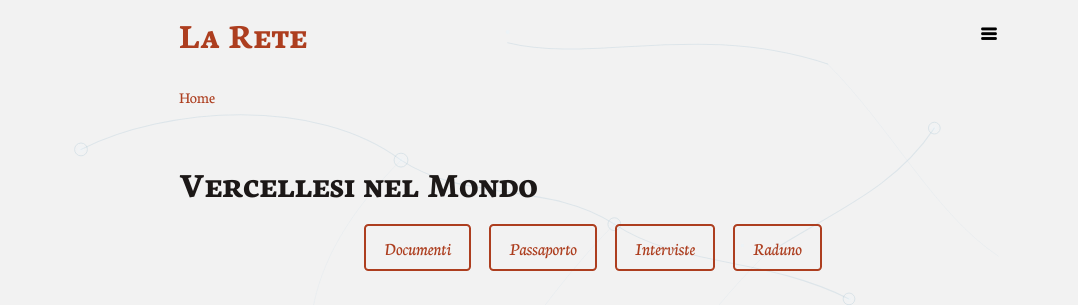
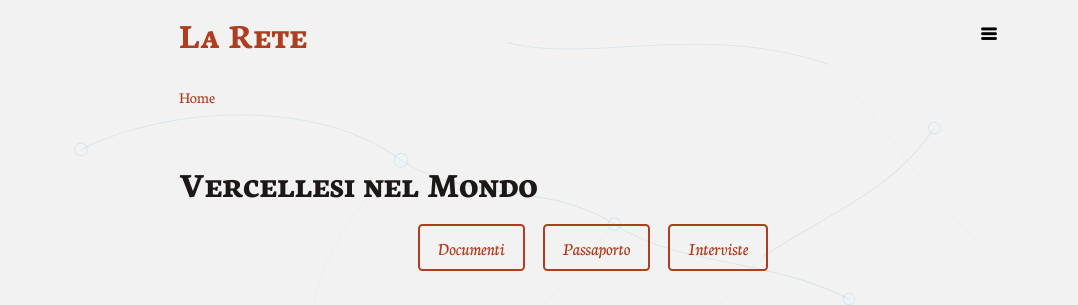
Before and after one commit to savissimo/la-rete-www, an Astro site in the folder src/: page /vercellesi-nel-mondo in a window 1280 px wide. Shown: the top 305 px of the page, without its empty margins (47-1125 px from the left). Built offline with nearby package versions, Linux system fonts and the light colour scheme; Astro itself is replaced by a stand-in of ours; grey boxes are pictures that could not be loaded; a web font is replaced by a local one.

Commit message:
Vercellesi nel Mondo - Tolto Raduno

```diff
--- a/src/src/pages/vercellesi-nel-mondo/index.astro
+++ b/src/src/pages/vercellesi-nel-mondo/index.astro
@@ -10,7 +10,7 @@ import withBase from "../../utils/withBase";
 			<li class="menu-vnm"><a class="btn btn-ghost" href={withBase('/vercellesi-nel-mondo/documenti')}>Documenti</a></li>
 			<li class="menu-vnm"><a class="btn btn-ghost" href={withBase('/vercellesi-nel-mondo/passaporto')}>Passaporto</a></li>
 			<li class="menu-vnm"><a class="btn btn-ghost" href={withBase('/vercellesi-nel-mondo/interviste')}>Interviste</a></li>
-			<li class="menu-vnm"><a class="btn btn-ghost" href={withBase('/vercellesi-nel-mondo/raduno')}>Raduno</a></li>
+			<!-- <li class="menu-vnm"><a class="btn btn-ghost" href={withBase('/vercellesi-nel-mondo/raduno')}>Raduno</a></li> -->
 		</ul>
 	</nav>
 	<iframe src="https://www.google.com/maps/d/embed?mid=1T5K1jYvR2v3E3mcxyAqT3xmRVWA&hl=it" id="iframe-vnm"></iframe>
```
